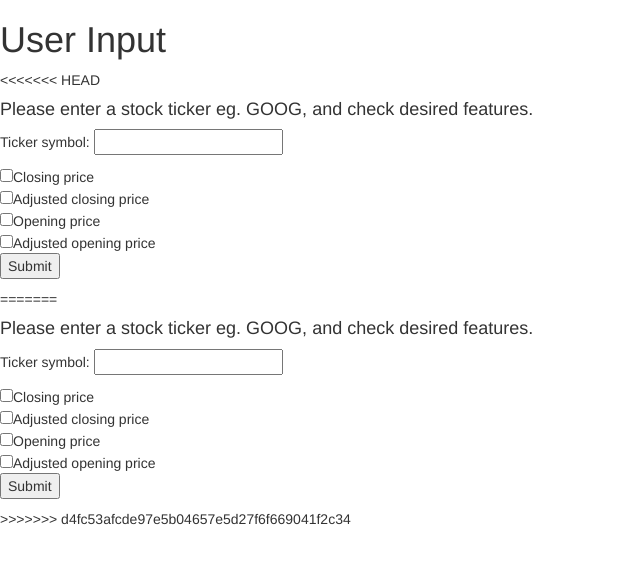
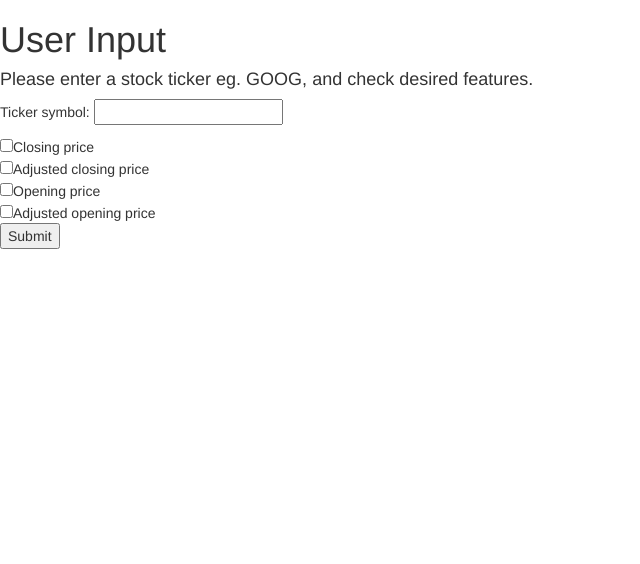
Before and after one commit to chisoo/chisoo-flask-demo, a Flask app: page /index in a window 1280 px wide. Shown: the top 564 px of the page, without its empty margins (0-640 px from the left). Run offline with Flask 2, Linux system fonts and the light colour scheme; some libraries are stand-ins or nearby versions.

Commit message:
Updated index.html to be correct

```diff
--- a/templates/index.html
+++ b/templates/index.html
@@ -11,8 +11,6 @@
 		<div class=page>
   			<h1>User Input</h1>
 			<div class=metanav>
-<<<<<<< HEAD
-
 				<h4>Please enter a stock ticker eg. GOOG, and check desired features.</h4>
 
 				<form id='input' method='post' action='index'>
@@ -26,23 +24,7 @@
 					<input type='checkbox' name='features' value='Adj. Open'>Adjusted opening price<br>
 					<input type='submit' value='Submit'>
 				</p>
-=======
-
-			<h4>Please enter a stock ticker eg. GOOG, and check desired features.</h4>
-
-			<form id='input' method='post' action='index'>
-			<p>
-				Ticker symbol: <input type='text' name='ticker' />
-			</p>
-			<p>
-				<input type='checkbox' name='features' value='Close'>Closing price</br>
-				<input type='checkbox' name='features' value='Adj. Close'>Adjusted closing price<br>
-				<input type='checkbox' name='features' value='Open'>Opening price<br>
-				<input type='checkbox' name='features' value='Adj. Open'>Adjusted opening price<br>
-				<input type='submit' value='Submit'>
-			</p>
-			</form>
->>>>>>> d4fc53afcde97e5b04657e5d27f6f669041f2c34
+				</form>
 			</div>
 		</div>
 	</body>
```
